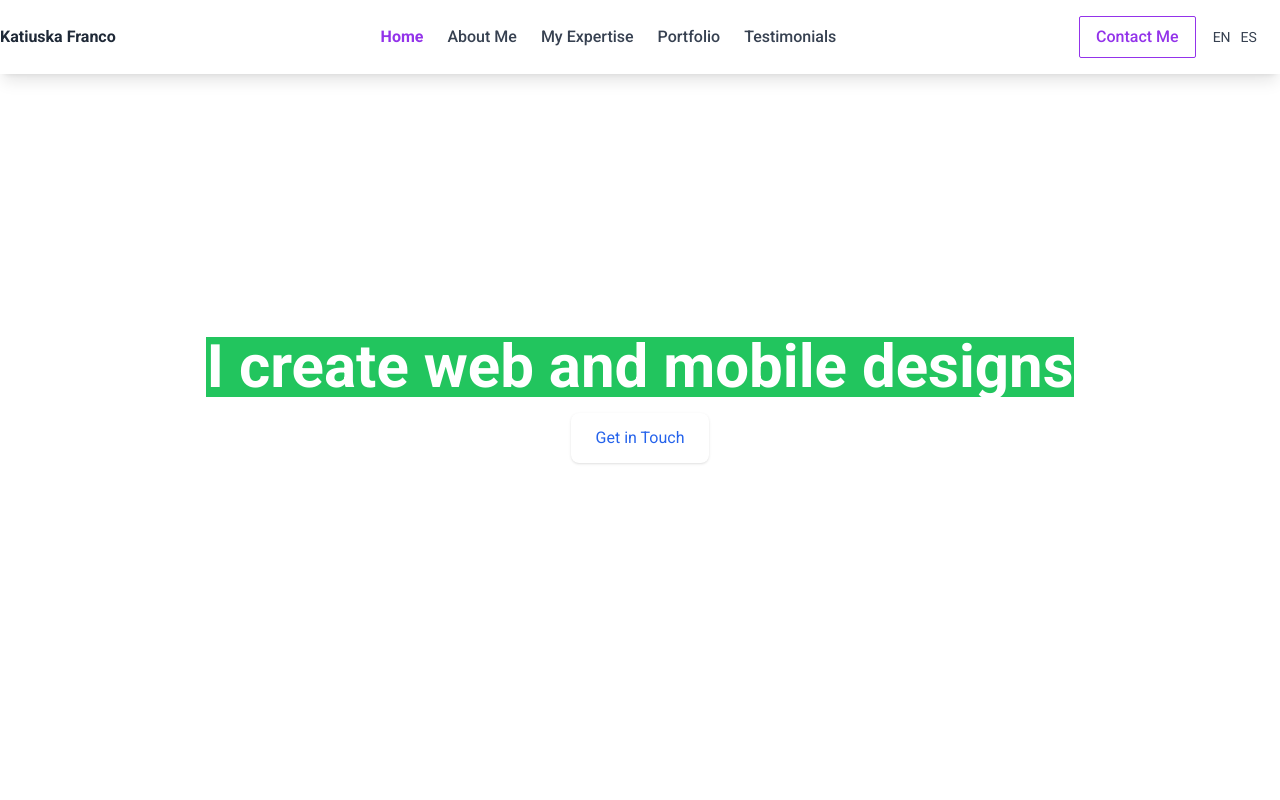
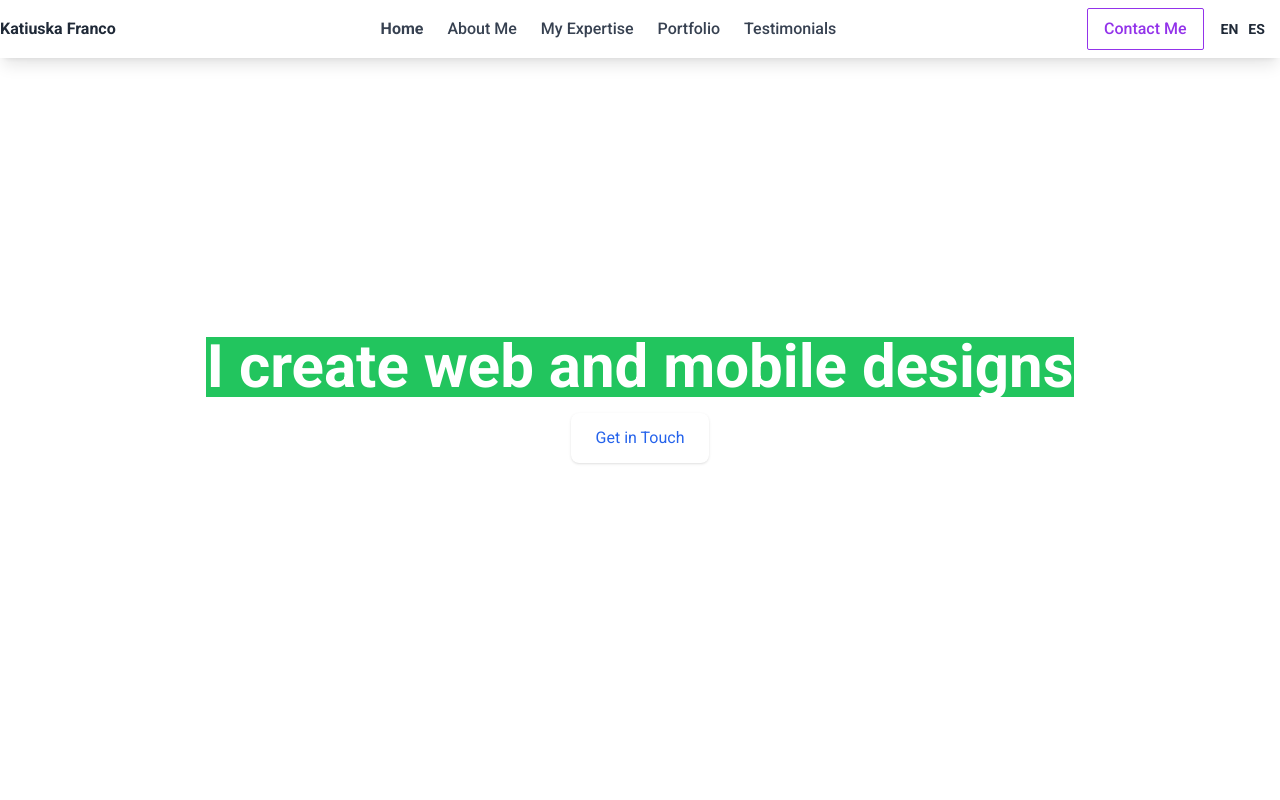
Before and after one commit to katitafranco/portfolio-katifranco, a React (Vite) app: page / in a window 1280 px wide. Shown: the top 800 px of the page. Built offline with nearby package versions, Linux system fonts and the light colour scheme.

Commit message:
Add functionality close menu, css, decoration button multilanguage, add logo in  navbar movil

```diff
--- a/src/components/Navbar.tsx
+++ b/src/components/Navbar.tsx
@@ -3,6 +3,7 @@
 import { useState } from "react";
 import { useTranslation } from "react-i18next";
 import { Link } from "react-scroll";
+import Logo from "./Logo";
 
 const Navbar = () => {
   const [menuOpen, setMenuOpen] = useState(false);
@@ -20,9 +21,13 @@ const Navbar = () => {
     { href: "testimonials", label: t("navbar.testimonials") },
   ];
 
+  const handleLinkClick = () => {
+    setMenuOpen(false); // Cierra el menú al hacer clic en un enlace
+  };
+
   return (
     <nav className="w-full bg-white ">
-      <div className="max-w-6xl mx-auto flex justify-between items-center p-4">
+      <div className="max-w-6xl mx-auto flex justify-between items-center p-2">
         {/* Menu para desktop (centrado) */}
         <div className="hidden lg:flex flex-grow justify-center space-x-6">
           {links.map((link) => (
@@ -33,8 +38,9 @@ const Navbar = () => {
               duration={500}
               spy={true}
               offset={-80} // Ajusta si tienes un header fijo
-              activeClass="text-purple-600 font-bold"
+              activeClass="text-purple font-bold"
               className="text-gray-700 hover:text-blue-600 transition cursor-pointer"
+              onClick={handleLinkClick} // para cerrar el menu cuando ya seleccione una opcion
             >
               {link.label}
             </Link>
@@ -43,8 +49,8 @@ const Navbar = () => {
 
         {/* Botón Contact Me y Language Switcher a la derecha */}
         <div className="hidden lg:flex items-center space-x-4">
-          <button className="border border-purple-600 text-purple-600 px-4 py-2 rounded-sm hover:bg-purple-600 hover:text-white transition">
-            <a className="text-purple-600 hover:text-blue-800" href="#contact">
+          <button className="border border-purple-600 text-purple-600 px-4 py-2 rounded-sm hover:bg-blue-500 hover:text-white transition">
+            <a className="text-purple-600 hover:text-white" href="#contact">
               {t("navbar.contactMe")}
             </a>
           </button>
@@ -53,35 +59,61 @@ const Navbar = () => {
           <div className="hidden lg:flex space-x-2 ">
             <button
               onClick={() => changeLanguage("en")}
-              className="text-gray-700 text-sm hover:text-blue-600 transition"
+              className={`text-gray-800 text-sm font-bold hover:text-blue-600 transition ${
+                i18n.language === "en" ? "text-purple-600 underline" : ""
+              }`}
               aria-label="Change language to English"
             >
               EN
             </button>
             <button
               onClick={() => changeLanguage("es")}
-              className="text-gray-700 text-sm hover:text-blue-600 transition"
+              className={`text-gray-800 text-sm font-bold hover:text-blue-600 transition ${
+                i18n.language === "es" ? "text-purple-600 underline" : ""
+              }`}
               aria-label="Cambiar idioma a Español"
             >
               ES
             </button>
           </div>
         </div>
+      </div>
 
+      {/* Mobile Menu */}
+      <div className=" flex justify-between items-center mx-4 lg:hidden ">
         {/* Mobile Menu Toggle */}
+        <Logo />
+        <div className="flex items-center ">
           <button
-          className="lg:hidden text-gray-700 text-2xl"
+            className="lg:hidden text-gray-700 text-2xl  mx-4"
             onClick={() => setMenuOpen(!menuOpen)}
             aria-label="Toggle menu"
             aria-expanded={menuOpen ? "true" : "false"}
           >
             ☰
           </button>
+
+          {/* Language Switcher in Mobile */}
+          <button
+            onClick={() => changeLanguage("en")}
+            className={`text-gray-800 text-sm font-bold  mx-1 hover:text-blue-600 transition ${
+              i18n.language === "en" ? "text-purple-600 underline" : ""
+            }`}
+          >
+            EN
+          </button>
+          <button
+            onClick={() => changeLanguage("es")}
+            className={`text-gray-800 text-sm font-bold hover:text-blue-600 transition ${
+              i18n.language === "es" ? "text-purple-600 underline" : ""
+            }`}
+          >
+            ES
+          </button>
         </div>
-
-      {/* Mobile Menu */}
+      </div>
       {menuOpen && (
-        <div className="lg:hidden bg-gray-50 p-4">
+        <div className="flex flex-col justify-center items-center lg:hidden bg-gray-50 p-4">
           {links.map((link) => (
             <Link
               key={link.href}
@@ -92,26 +124,11 @@ const Navbar = () => {
               offset={-80} // Ajusta si tienes un header fijo
               activeClass="text-purple-600 font-bold"
               className="block py-2 text-gray-700 hover:text-blue-600 transition"
+              onClick={handleLinkClick} // Cierra el menú al hacer clic en un enlace
             >
               {link.label}
             </Link>
           ))}
-
-          <div className="flex flex-col space-y-2 mt-4">
-            {/* Language Switcher in Mobile */}
-            <button
-              onClick={() => changeLanguage("en")}
-              className="text-gray-700 text-sm hover:text-blue-600 transition"
-            >
-              EN
-            </button>
-            <button
-              onClick={() => changeLanguage("es")}
-              className="text-gray-700 text-sm hover:text-blue-600 transition"
-            >
-              ES
-            </button>
-          </div>
 
           {/* Contact Button Mobile */}
           <button className="border-purple-600 bg-transparent text-white w-full py-2 rounded-lg shadow mt-4 hover:bg-blue-800 transition">
```
Lines whose indentation alone changed are shown as unchanged.
